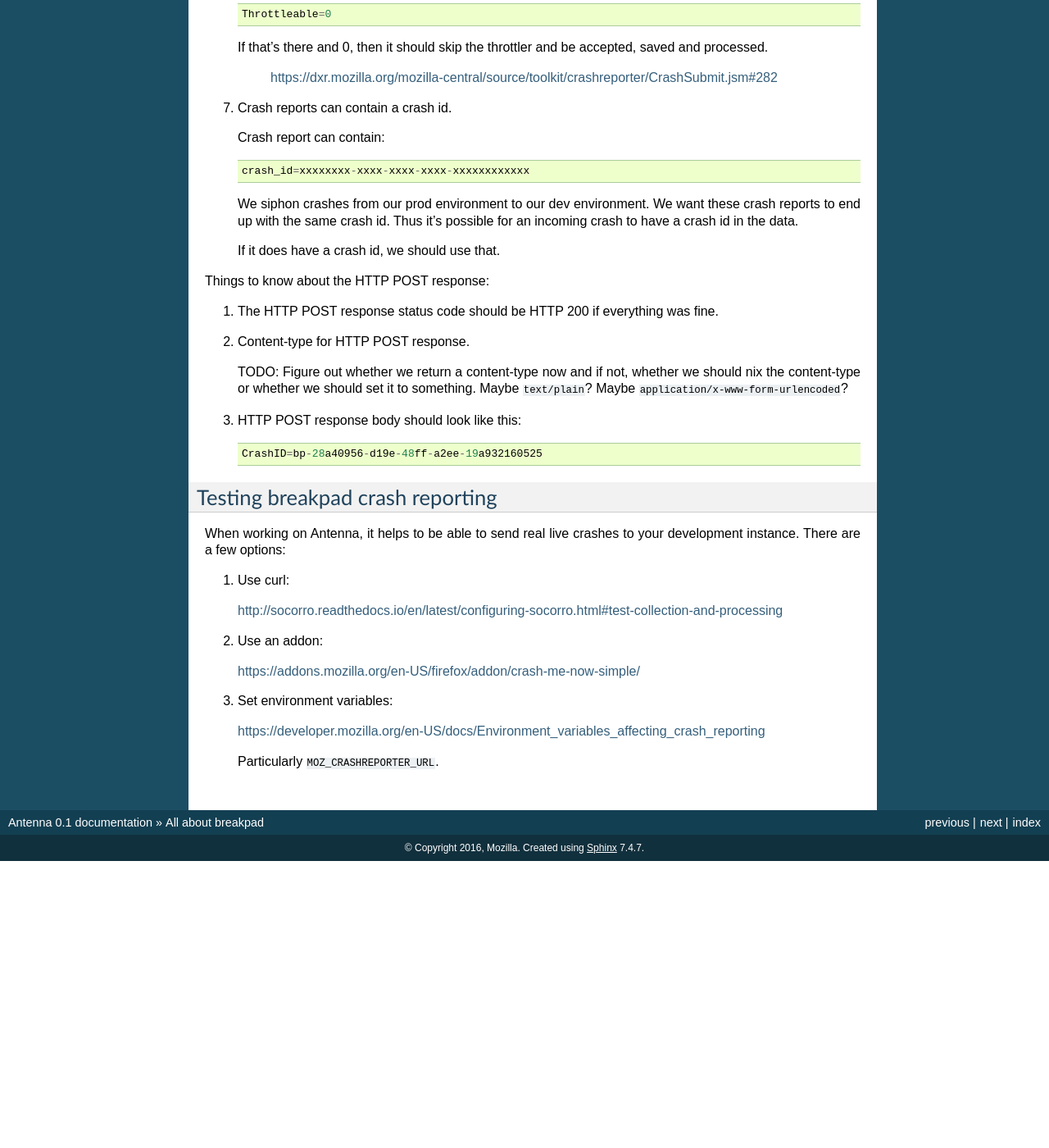
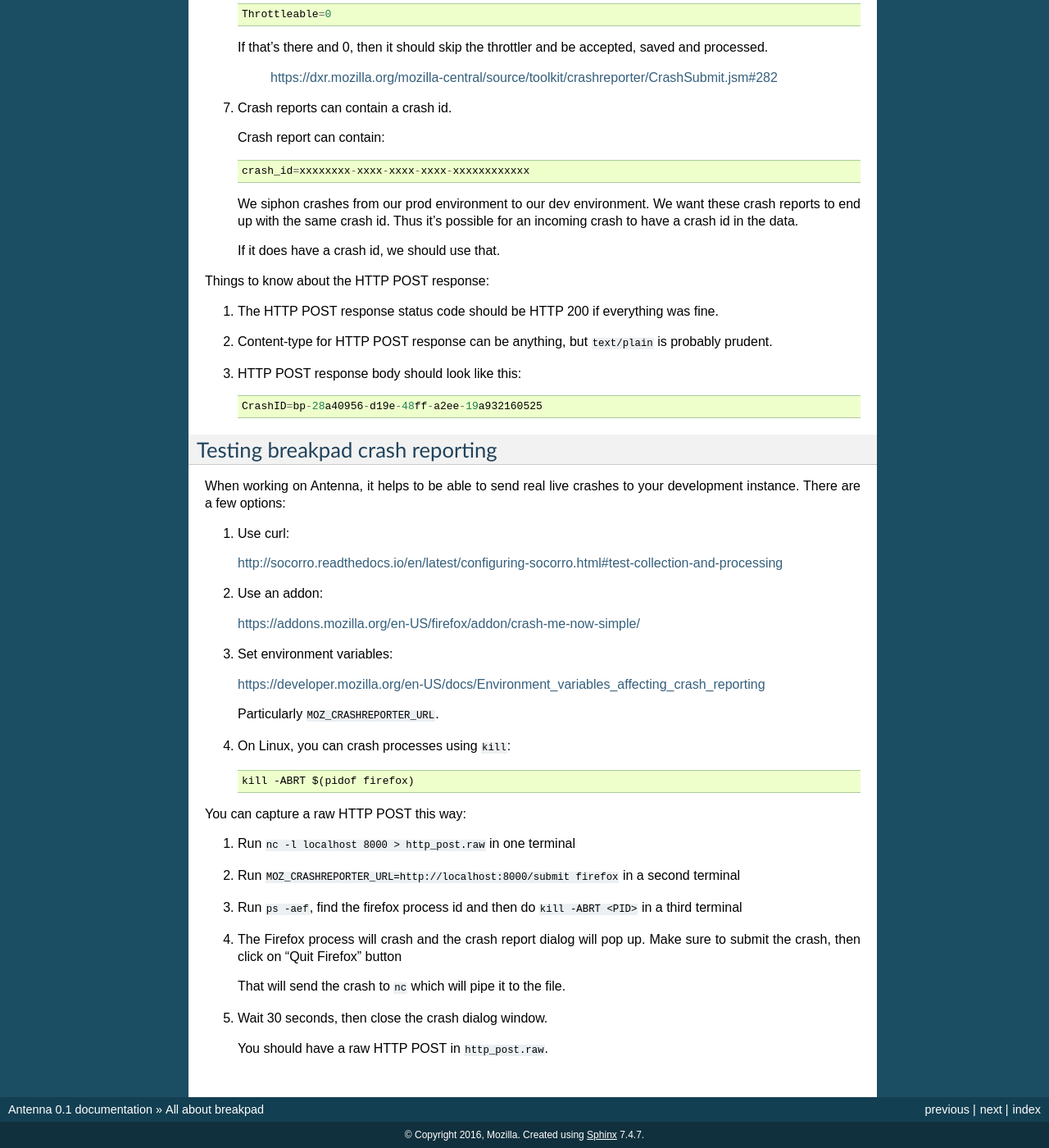
Before and after one commit to mozilla-services/antenna, a Sphinx documentation site: the page built from docs/breakpad_reporting.rst, in a window 1280 px wide and 1400 px high, scrolled down 2035 px. Shown: the whole window at 82% size. Built offline with Sphinx 7.4.7, drawn with Linux system fonts in a browser that asks for light colours; before the commit the page ends 3085 px from its top, so only the background shows below that.

Commit message:
Update breakpad docs

```diff
--- a/docs/breakpad_reporting.rst
+++ b/docs/breakpad_reporting.rst
@@ -133,11 +133,8 @@
 
 1. The HTTP POST response status code should be HTTP 200 if everything was fine.
 
-2. Content-type for HTTP POST response.
-
-   TODO: Figure out whether we return a content-type now and if not, whether we
-   should nix the content-type or whether we should set it to something. Maybe
-   ``text/plain``? Maybe ``application/x-www-form-urlencoded``?
+2. Content-type for HTTP POST response can be anything, but ``text/plain`` is
+   probably prudent.
 
 3. HTTP POST response body should look like this::
 
@@ -163,3 +160,26 @@
    https://developer.mozilla.org/en-US/docs/Environment_variables_affecting_crash_reporting
 
    Particularly ``MOZ_CRASHREPORTER_URL``.
+
+4. On Linux, you can crash processes using ``kill``::
+
+       kill -ABRT $(pidof firefox)
+
+
+You can capture a raw HTTP POST this way:
+
+1. Run ``nc -l localhost 8000 > http_post.raw`` in one terminal
+
+2. Run ``MOZ_CRASHREPORTER_URL=http://localhost:8000/submit firefox`` in a second terminal
+
+3. Run ``ps -aef``, find the firefox process id and then do ``kill -ABRT <PID>`` in a
+   third terminal
+
+4. The Firefox process will crash and the crash report dialog will pop up. Make sure
+   to submit the crash, then click on "Quit Firefox" button
+
+   That will send the crash to ``nc`` which will pipe it to the file.
+
+5. Wait 30 seconds, then close the crash dialog window.
+
+   You should have a raw HTTP POST in ``http_post.raw``.
```
